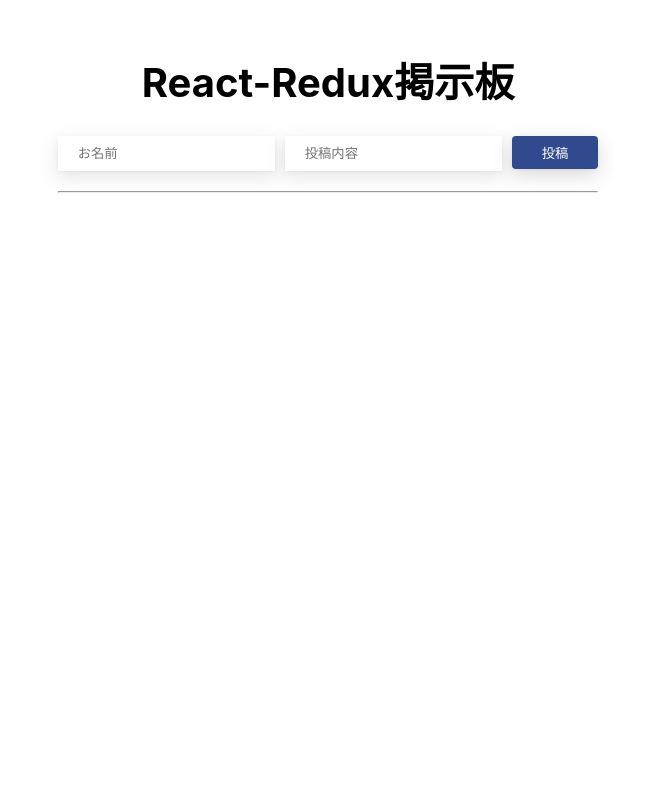
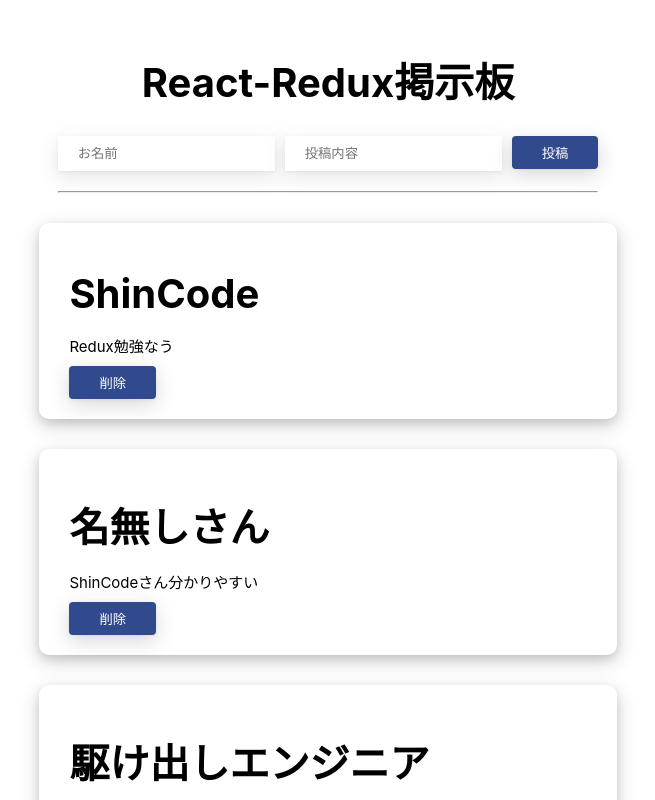
Before and after one commit to Naru-hub/redux-board-app, a React (Create React App) app: page / in a window 1280 px wide. Shown: the top 800 px of the page, without its empty margins (312-967 px from the left). Built offline with nearby package versions, Linux system fonts and the light colour scheme.

Commit message:
投稿内容を表示させる

```diff
--- a/src/App.js
+++ b/src/App.js
@@ -16,6 +16,15 @@
         <button>投稿</button>
         <hr />
       </div>
+      <div className="displayPosts">
+        {postList.map((post) => (
+          <div key={post.id} className="post">
+            <h1>{post.name}</h1>
+            <h1 className="postContent">{post.content}</h1>
+            <button>削除</button>
+          </div>
+        ))}
+      </div>
     </div>
   );
 }
```
